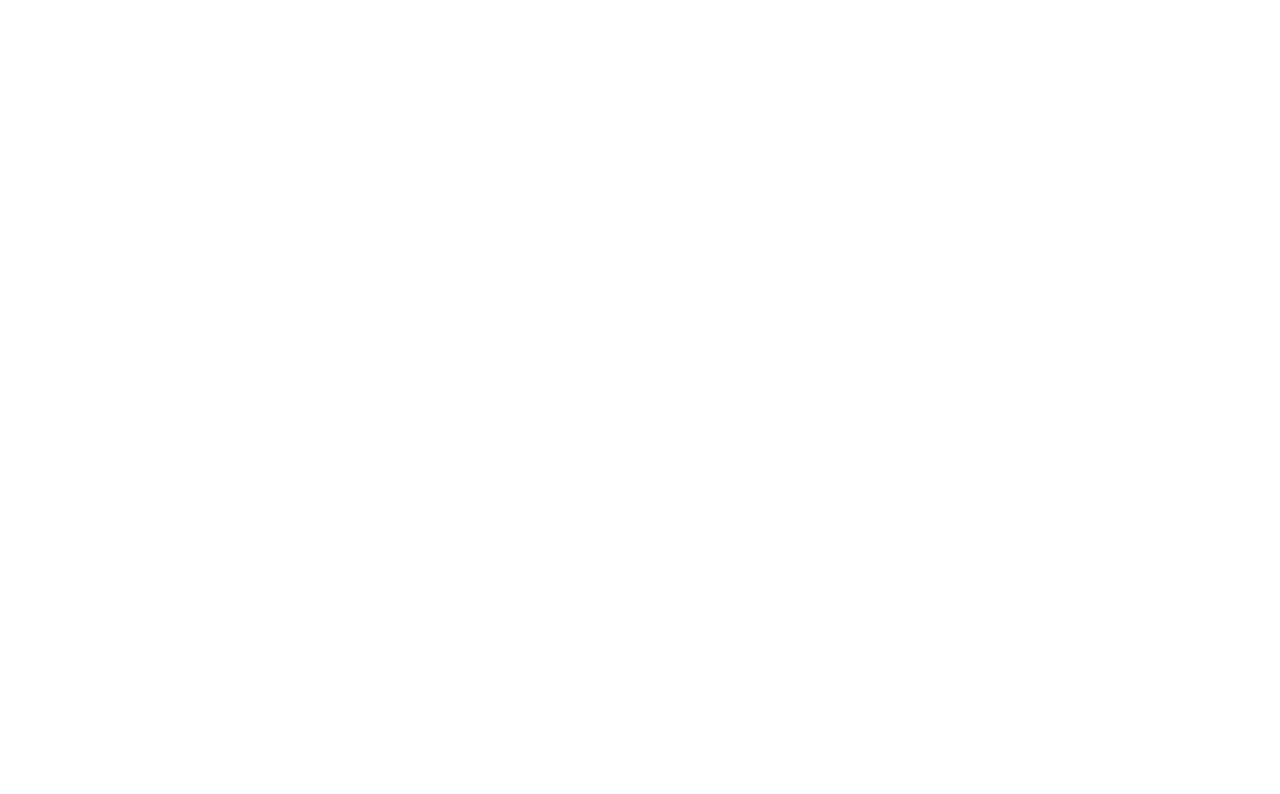
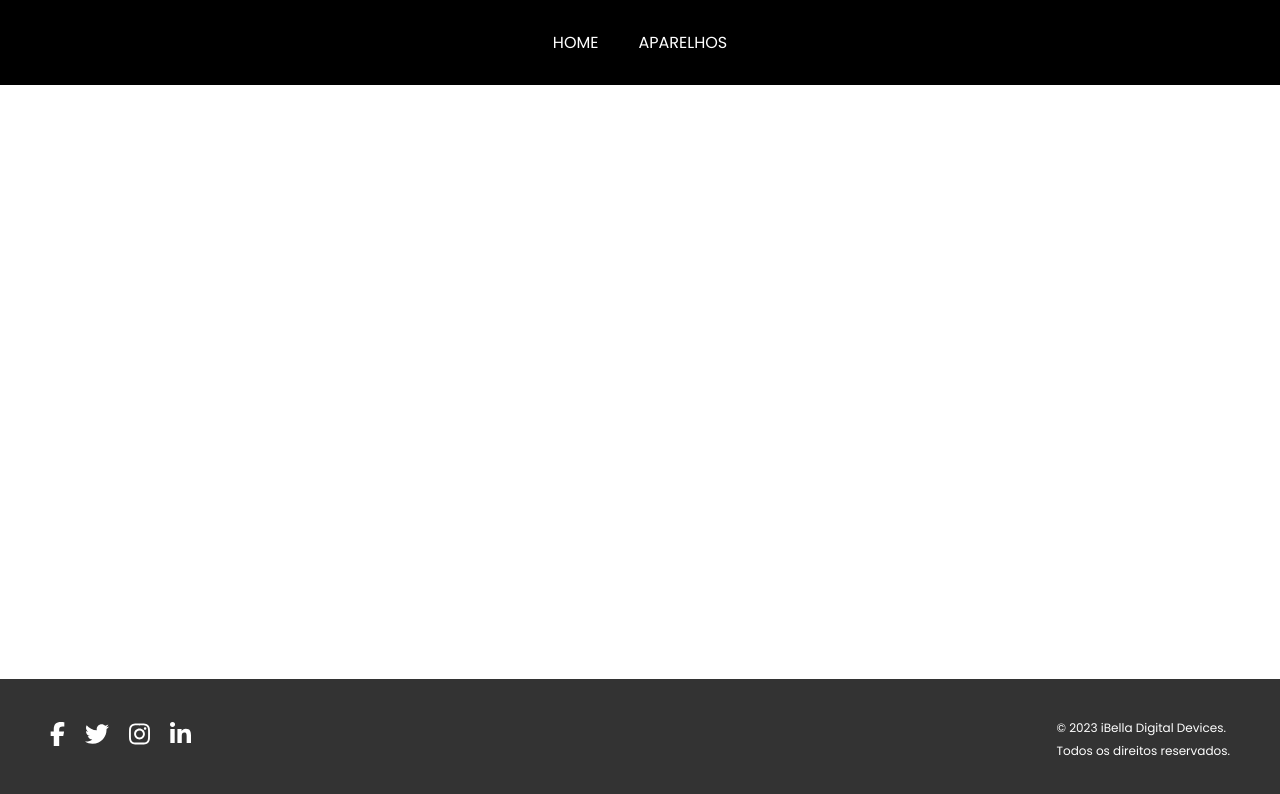
Before and after one commit to IsabellajFerreira/aula-rotas, a React (Vite) app: page / in a window 1280 px wide. Shown: the top 794 px of the page. Built offline with nearby package versions, Linux system fonts and the light colour scheme.

Commit message:
Realizando a criação do componente Cabecalho

```diff
--- a/src/App.jsx
+++ b/src/App.jsx
@@ -1,4 +1,6 @@
 import { Outlet } from 'react-router-dom'
+import Rodape from './components/Rodape/Rodape'
+import Cabecalho from './components/Cabecalho/Cabecalho'
 
 
 function App() {
@@ -6,8 +8,9 @@ function App() {
 
   return (
     <>
-
+    <Cabecalho/>
       <Outlet />
+      <Rodape/>
 
     </>
   )
--- /dev/null
+++ b/src/components/Cabecalho/Cabecalho.css
@@ -0,0 +1,46 @@
+@import url('https://fonts.googleapis.com/css2?family=Poppins:wght@200;400&display=swap');
+
+
+* {
+    margin: 0;
+    padding: 0;
+    box-sizing: border-box;
+}
+
+header {
+    position: fixed;
+    top: 0;
+    left: 0;
+    width: 100%;
+    background-color: #000000;
+    color: #fff;
+    padding: 30px 0;
+    z-index: 999;
+}
+
+nav ul {
+    list-style: none;
+    padding: 0;
+    display: flex;
+    justify-content: center;
+}
+
+nav li {
+    margin: 0 20px;
+}
+
+nav a {
+    text-decoration: none;
+    font-family: 'Poppins', sans-serif;
+    color: #fff;
+    font-weight: bold;
+    transition: color 0.3s ease;
+}
+
+nav a:hover {
+    color: #af09dd;
+}
+
+body {
+    padding-top: 60px;
+}
--- /dev/null
+++ b/src/components/Cabecalho/Cabecalho.jsx
@@ -0,0 +1,15 @@
+import { Link } from "react-router-dom";
+import './Cabecalho.css'
+
+export default function Cabecalho() {
+    return (
+        <header>
+            <nav>
+                <ul>
+                    <li><Link to="/">HOME</Link></li>
+                    <li><Link to='/aparelhos'>APARELHOS</Link></li>
+                </ul>
+            </nav>
+        </header>
+    )
+}
```
